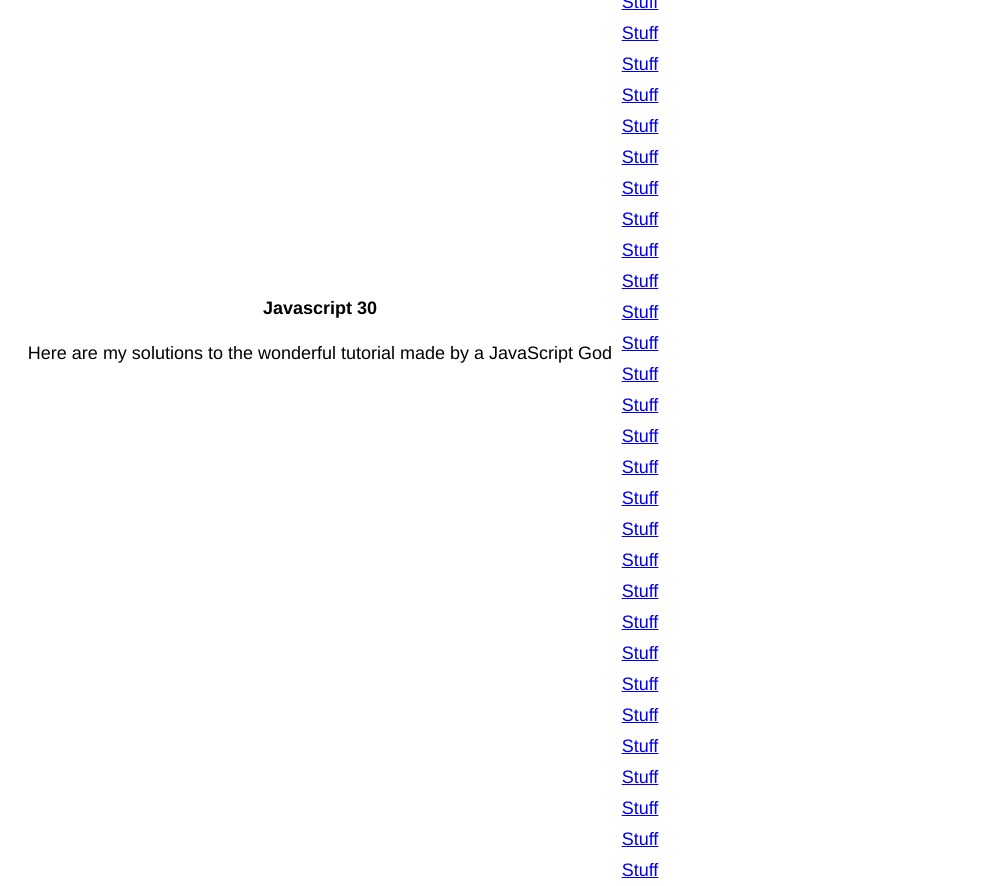
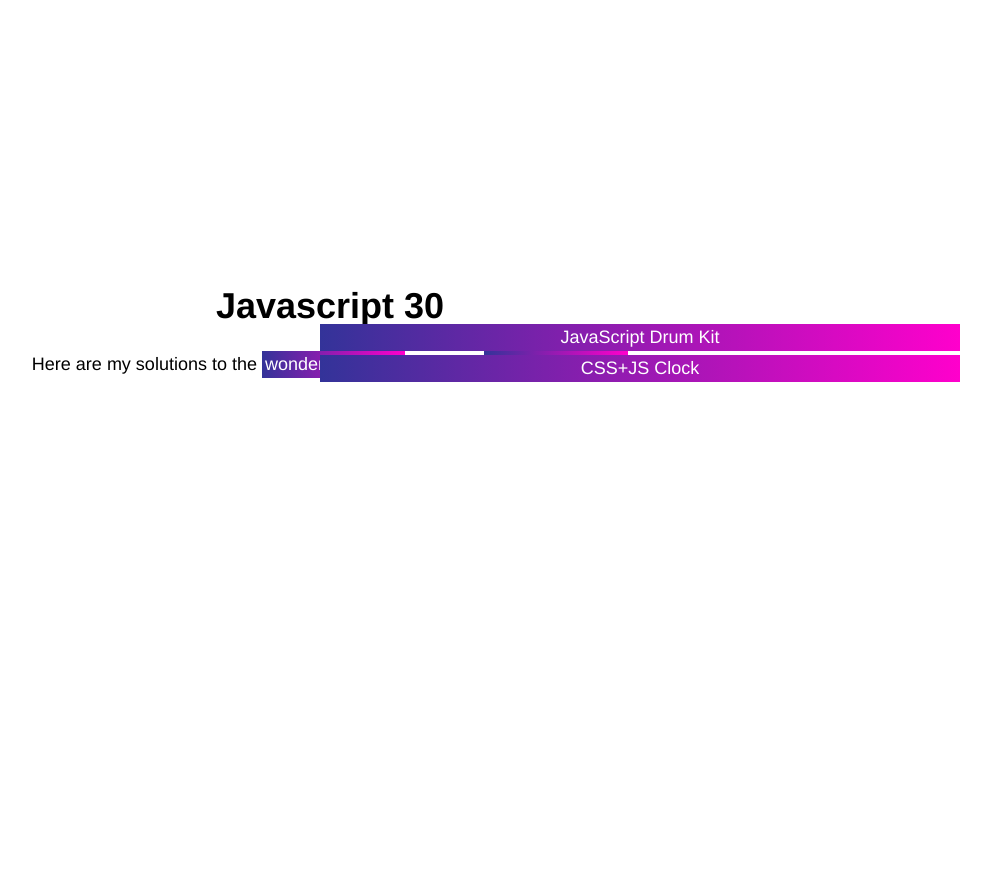
Before and after one commit to tomiiide/JavaScript30, a plain HTML site: page index.html in a window 1280 px wide. Shown: the whole page, without its empty margins (0-994 px from the left). After the commit the page ends 800 px from the top, so only its background shows below. Drawn offline with Linux system fonts and the light colour scheme.

Commit message:
Update readme and links

```diff
--- a/index.html
+++ b/index.html
@@ -9,49 +9,15 @@
   <body>
     <div class="container">
       <div class="details">
-        <h4>Javascript 30</h4>
-        <p>Here are my solutions to the wonderful tutorial made by a JavaScript God</p>
+        <h1>Javascript 30</h1>
+        <p>Here are my solutions to the <a href="https://javascript30.com">wonderful tutorial</a> made by <a href="http://wesbos.com"> a JavaScript God</a></p>
       </div>
 
         <div class="links">
-          <a href="http://#">Stuff</a>
-          <a href="http://#">Stuff</a>
-          <a href="http://#">Stuff</a>
-          <a href="http://#">Stuff</a>
-          <a href="http://#">Stuff</a>
-          <a href="http://#">Stuff</a>
-          <a href="http://#">Stuff</a>
-          <a href="http://#">Stuff</a>
-          <a href="http://#">Stuff</a>
-          <a href="http://#">Stuff</a>
-          <a href="http://#">Stuff</a>
-          <a href="http://#">Stuff</a>
-          <a href="http://#">Stuff</a>
-          <a href="http://#">Stuff</a>
-          <a href="http://#">Stuff</a>
-          <a href="http://#">Stuff</a>
-          <a href="http://#">Stuff</a>
-          <a href="http://#">Stuff</a>
-          <a href="http://#">Stuff</a>
-          <a href="http://#">Stuff</a>
-          <a href="http://#">Stuff</a>
-          <a href="http://#">Stuff</a>
-          <a href="http://#">Stuff</a>
-          <a href="http://#">Stuff</a>
-          <a href="http://#">Stuff</a>
-          <a href="http://#">Stuff</a>
-          <a href="http://#">Stuff</a>
-          <a href="http://#">Stuff</a>
-          <a href="http://#">Stuff</a>
-          <a href="http://#">Stuff</a>
-          <a href="http://#">Stuff</a>
-          <a href="http://#">Stuff</a>
-          <a href="http://#">Stuff</a>
-          <a href="http://#">Stuff</a>
-          <a href="http://#">Stuff</a>
-          <a href="http://#">Stuff</a>
+          <a href="https://tomiiide.github.io/JavaScript30/01 - Drum Kit/index.html">JavaScript Drum Kit</a>
+          <a href="https://tomiiide.github.io/JavaScript30/02 - CSS+JS Clock/index.html">CSS+JS Clock</a>
+
         </div>
-
       </div>
   </body>
 </html>
--- a/style.css
+++ b/style.css
@@ -9,6 +9,11 @@ body{
   font-size: 18px;
 }
 
+h4{
+  color : linear-gradient();
+
+}
+
 .links{
   display: flex;
   flex-direction: column;
@@ -16,10 +21,30 @@ body{
   text-align: center;
   width : 50%;
   position: absolute;
+  margin:50px auto 0;
 }
 
 .links a {
-  padding : 5px;
+  text-transform: capitalize;
+  margin: 2px 0px;
+}
+
+a{
+  text-decoration : none;
+  padding : 3px;
+  background: linear-gradient(to right, #333399, #ff00cc);
+  color: white;
+  display: inline-block;
+}
+
+a:hover,a:active,a:focus{
+  /*background: linear-gradient(to left, #333399, #ff00cc);*/
+  transform: scale(1.1);
+  color: white;
+  transition : all 0.1s ease-in-out;
+  box-shadow: 2px 2px 10px rgba(0, 0, 0, 0.5);
+  margin-left: 10px;
+  margin-right: 10px;
 }
 
 .details{
@@ -28,5 +53,5 @@ body{
   left : 0;
   text-align: center;
   width: 50%;
-
+  padding : 10px;
 }
```
